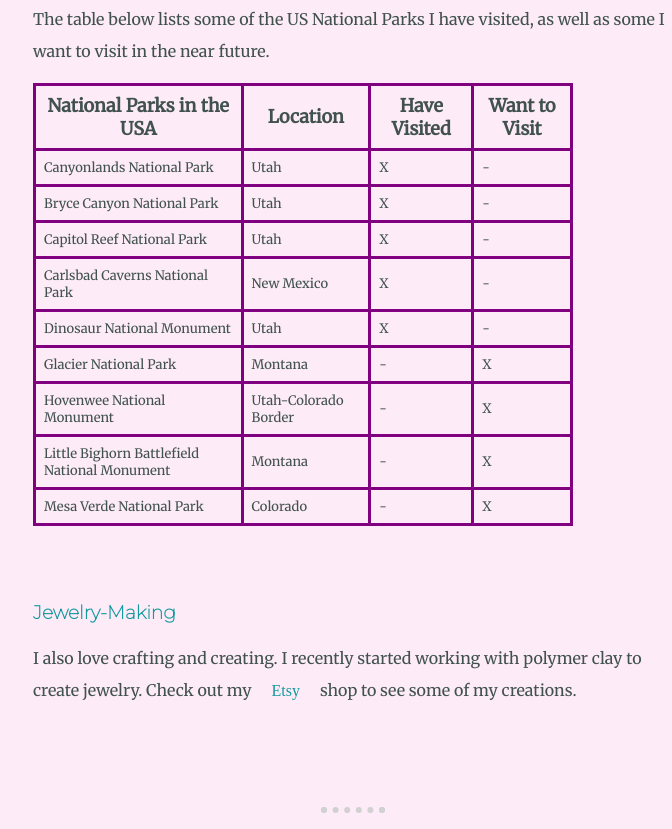
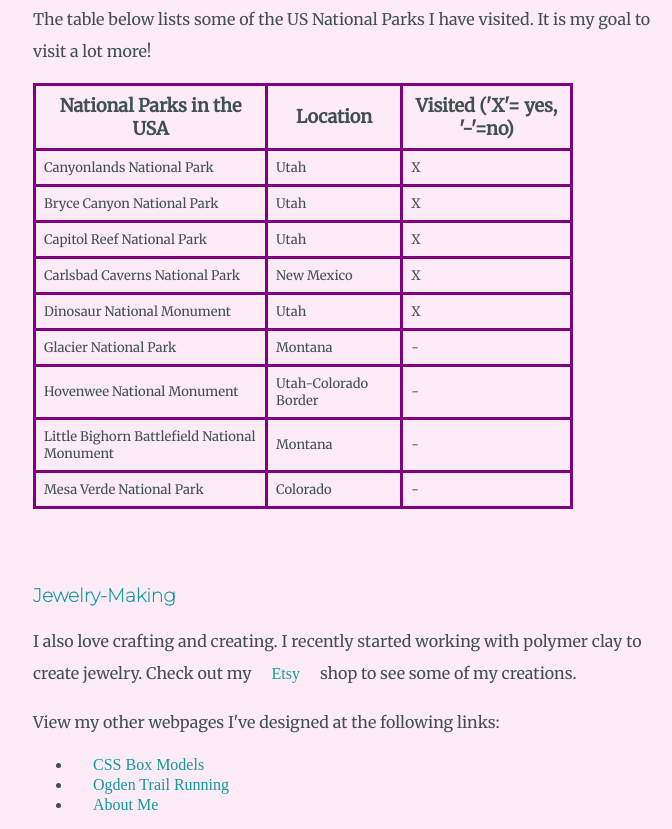
Before and after one commit to TrinaNix4/DPLaboutme, a plain HTML site: page index.html in a window 1280 px wide. Shown: the part 2071-2900 px from the top of the page, without its empty margins (287-959 px from the left). Drawn offline with Linux system fonts and the light colour scheme.

Commit message:
edited table layout

```diff
--- a/index.html
+++ b/index.html
@@ -68,67 +68,56 @@
           <li>explore new places</li>
         </ul>
 
-        <p>The table below lists some of the US National Parks I have visited, as well as some I want to visit in the
-          near future.
+        <p>The table below lists some of the US National Parks I have visited. It is my goal to visit a lot more!
         <table>
           <tr>
-            <th><strong>National Parks in the USA</th>
+            <th>National Parks in the USA</th>
             <th>Location</th>
-            <th>Have Visited</th>
-            <th>Want to Visit</th>
+            <th>Visited ('X'= yes, '-'=no)</th>
           </tr>
           <tr>
             <td>Canyonlands National Park</td>
             <td>Utah</td>
             <td>X</td>
-            <td>-</td>
           </tr>
           <tr>
             <td>Bryce Canyon National Park</td>
             <td>Utah</td>
             <td>X</td>
-            <td>-</td>
           </tr>
           <tr>
             <td>Capitol Reef National Park</td>
             <td>Utah</td>
             <td>X</td>
-            <td>-</td>
           </tr>
           <tr>
             <td>Carlsbad Caverns National Park</td>
             <td>New Mexico</td>
             <td>X</td>
-            <td>-</td>
           <tr>
             <td>Dinosaur National Monument</td>
             <td>Utah</td>
             <td>X</td>
-            <td>-</td>
           </tr>
           <tr>
             <td>Glacier National Park</td>
             <td>Montana</td>
             <td>-</td>
-            <td>X</td>
           </tr>
           <tr>
             <td>Hovenwee National Monument</td>
             <td>Utah-Colorado Border</td>
             <td>-</td>
-            <td>X</td>
           </tr>
           <tr>
             <td>Little Bighorn Battlefield National Monument</td>
             <td>Montana</td>
             <td>-</td>
-            <td>X</td>
           </tr>
           <tr>
             <td>Mesa Verde National Park</td>
             <td>Colorado</td>
             <td>-</td>
-            <td>X</td>
           </tr>
         </table>
         <h3>Jewelry-Making</h3>
@@ -136,8 +125,13 @@
           working with polymer clay to create jewelry. Check out my<a
             href="https://www.etsy.com/shop/EarthshineByTrina?ref=simple-shop-header-name&listing_id=1076084841">Etsy</a>shop
           to see some of my creations.</p>
-        </p>
-        </p>
+        <p>View my other webpages I've designed at the following links:</p>
+        <ul>
+          <li><a href="webpage2/box_model.html">CSS Box Models</a>
+          </li>
+          <li><a href="website/running.html">Ogden Trail Running</a></li>
+          <li><a href="/index.html">About Me</a></li>
+        </ul>
       </div>
     </div>
     <hr>
```
